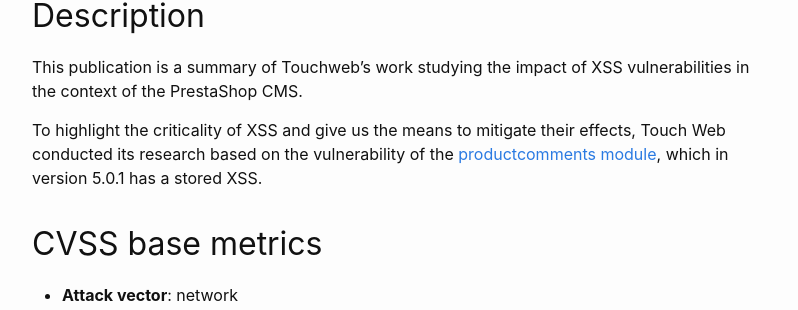
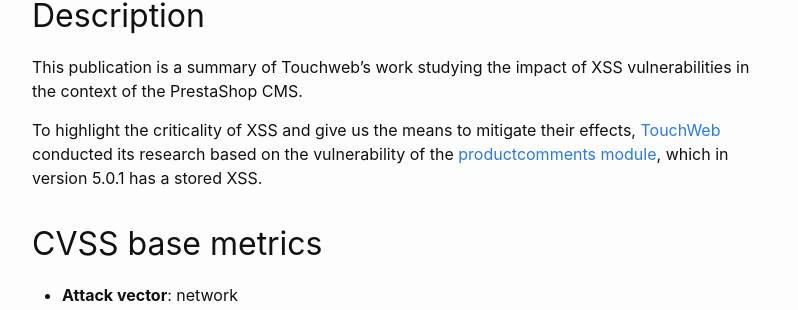
Before and after one commit to friends-of-presta/security-advisories, a Jekyll site: the page built from _posts/2023-02-07-stored-xss.md, in a window 1280 px wide and 900 px high, scrolled down 525 px. Shown: the part 140-450 px from the top of the window, without its empty margins (238-1036 px from the left). Built offline with Jekyll 4.4.1, drawn with Linux system fonts in a browser that asks for light colours.

Commit message:
Update 2023-02-07-stored-xss.md

```diff
--- a/_posts/2023-02-07-stored-xss.md
+++ b/_posts/2023-02-07-stored-xss.md
@@ -25,7 +25,7 @@ Vulnerability by design applied on PrestaShop qualified on productcomments modul
 
 This publication is a summary of Touchweb's work studying the impact of XSS vulnerabilities in the context of the PrestaShop CMS.
 
-To highlight the criticality of XSS and give us the means to mitigate their effects, Touch Web conducted its research based on the vulnerability of the [productcomments module](https://github.com/PrestaShop/productcomments/security/advisories/GHSA-prrh-qvhf-x788), which in version 5.0.1 has a stored XSS.
+To highlight the criticality of XSS and give us the means to mitigate their effects, [TouchWeb](https://www.touchweb.fr) conducted its research based on the vulnerability of the [productcomments module](https://github.com/PrestaShop/productcomments/security/advisories/GHSA-prrh-qvhf-x788), which in version 5.0.1 has a stored XSS.
 
 ## CVSS base metrics
 
```
